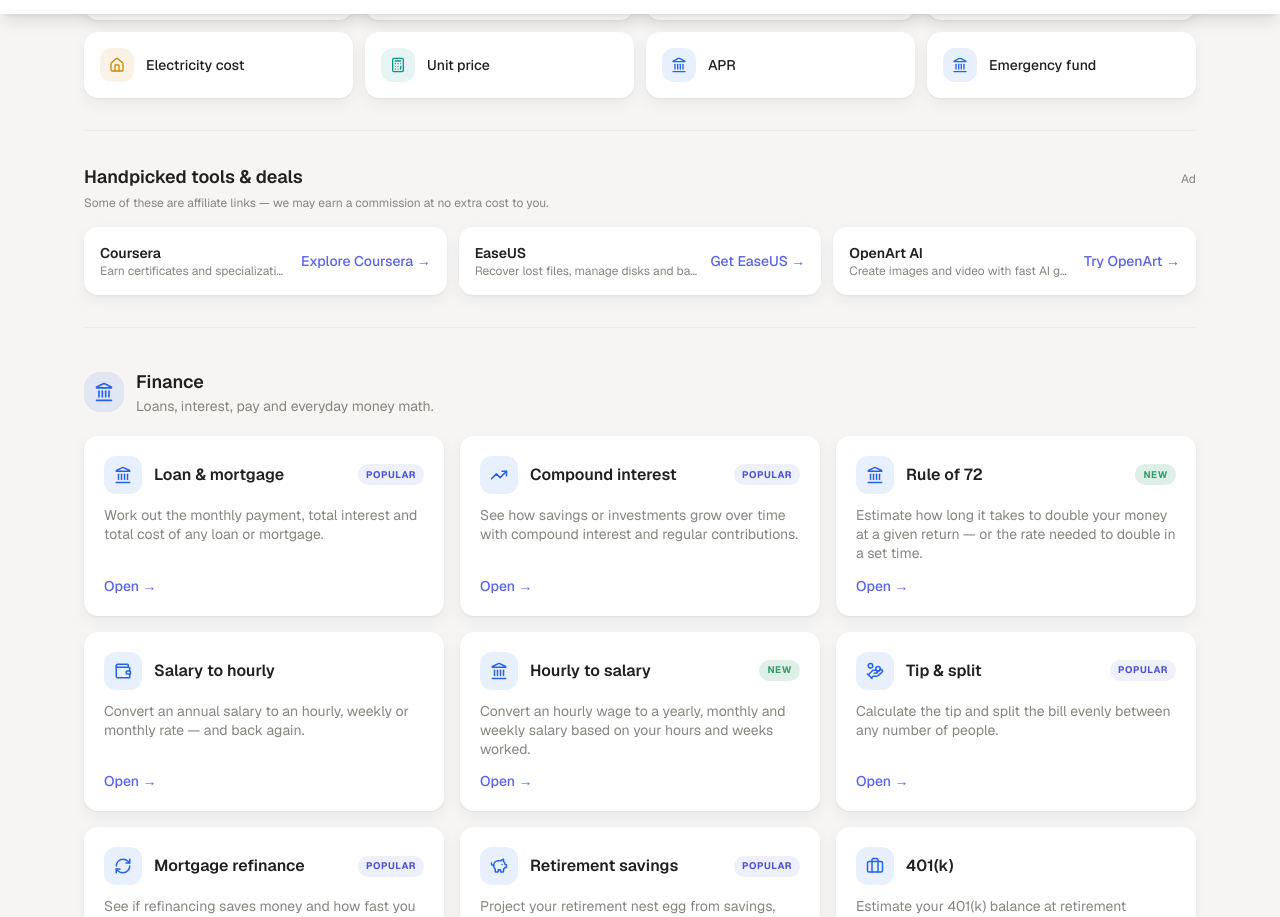
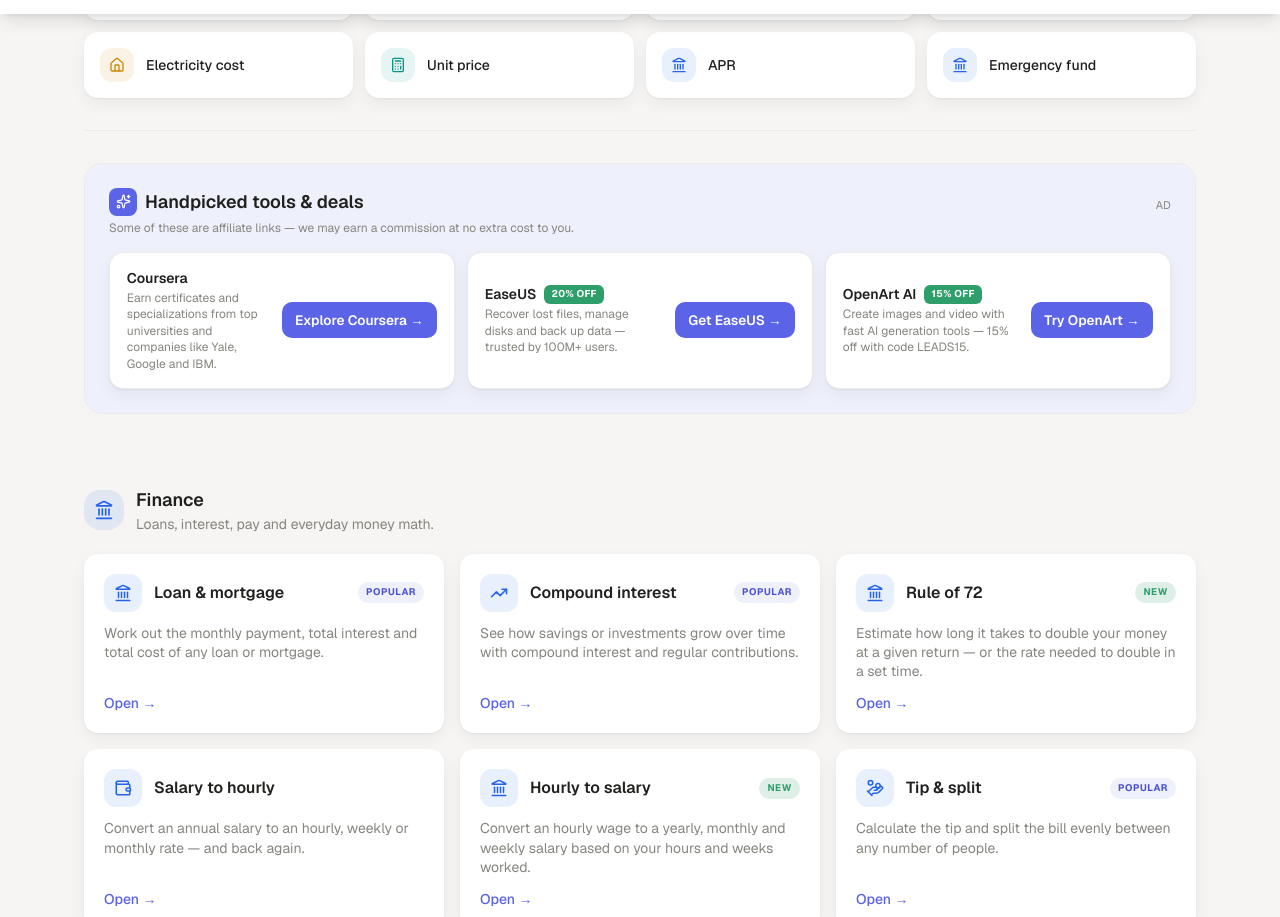
Before and after one commit to wmsangel/calclumen, a Next.js app: page /en in a window 1280 px wide. Shown: the part 786-1703 px from the top of the page. Built offline with nearby package versions, Linux system fonts and the light colour scheme; no server answers.

Commit message:
Redesign affiliate blocks: accent panel, cards, CTA buttons, promo badges

```diff
--- a/src/app/globals.css
+++ b/src/app/globals.css
@@ -140,6 +140,62 @@
 .btn-ghost:hover {
   border-color: var(--accent);
   color: var(--accent);
+}
+
+/* ── Affiliate / offer blocks ───────────────────────────────── */
+.offer-panel {
+  background: var(--accent-soft);
+  border: 1px solid var(--rule);
+  border-radius: 18px;
+  padding: 1.15rem;
+}
+@media (min-width: 640px) {
+  .offer-panel { padding: 1.5rem; }
+}
+.offer-card {
+  display: flex;
+  gap: 0.9rem;
+  align-items: center;
+  justify-content: space-between;
+  background: var(--paper-2);
+  border: 1px solid var(--rule);
+  border-radius: 14px;
+  padding: 0.95rem 1.05rem;
+  box-shadow: var(--shadow);
+  transition: transform 0.16s ease, box-shadow 0.16s ease, border-color 0.16s ease;
+}
+.offer-card:hover {
+  transform: translateY(-2px);
+  box-shadow: var(--shadow-lg);
+  border-color: var(--accent);
+}
+.offer-cta {
+  display: inline-flex;
+  align-items: center;
+  gap: 0.25rem;
+  flex: none;
+  background: var(--accent);
+  color: var(--on-accent);
+  border-radius: 10px;
+  padding: 0.5rem 0.85rem;
+  font-size: 0.85rem;
+  font-weight: 600;
+  white-space: nowrap;
+  transition: background 0.14s ease;
+}
+.offer-card:hover .offer-cta { background: var(--accent-2); }
+.offer-badge {
+  display: inline-flex;
+  align-items: center;
+  font-size: 0.62rem;
+  font-weight: 700;
+  letter-spacing: 0.03em;
+  text-transform: uppercase;
+  padding: 0.12rem 0.45rem;
+  border-radius: 6px;
+  background: var(--good);
+  color: #fff;
+  white-space: nowrap;
 }
 
 /* ── Chip / badge ───────────────────────────────────────────── */
--- a/src/components/affiliate-block.tsx
+++ b/src/components/affiliate-block.tsx
@@ -1,3 +1,4 @@
+import { Sparkles } from "lucide-react";
 import type { CalcDef } from "@/lib/calculators/registry";
 import { offersForCalc } from "@/lib/offers";
 
@@ -12,11 +13,18 @@
 
   return (
     <section className="mt-12">
-      <h2 className="text-xl font-semibold">{group.label}</h2>
+      <div className="offer-panel">
+        <div className="flex items-center gap-2">
+          <span className="grid place-items-center w-7 h-7 rounded-lg bg-[var(--accent)] text-[var(--on-accent)] shrink-0">
+            <Sparkles size={15} />
+          </span>
+          <h2 className="text-lg font-semibold">{group.label}</h2>
+        </div>
         <p className="mt-1 text-xs text-[var(--ink-soft)]">
-        Some of these are affiliate links — we may earn a commission at no extra
-        cost to you.
+          Some of these are affiliate links — we may earn a commission at no
+          extra cost to you.
         </p>
+
         <div className="mt-4 grid gap-3 sm:grid-cols-2">
           {group.offers.map((o) => (
             <a
@@ -24,19 +32,23 @@
               href={o.url}
               target="_blank"
               rel="sponsored nofollow noopener noreferrer"
-            className="card card-hover p-4 flex items-center justify-between gap-3"
+              className="offer-card"
             >
               <span className="min-w-0">
-              <span className="font-semibold text-sm block">{o.name}</span>
-              <span className="text-xs text-[var(--ink-soft)] block truncate">
+                <span className="flex items-center gap-2">
+                  <span className="font-semibold text-sm">{o.name}</span>
+                  {o.badge ? (
+                    <span className="offer-badge">{o.badge}</span>
+                  ) : null}
+                </span>
+                <span className="mt-0.5 block text-xs text-[var(--ink-soft)] leading-snug line-clamp-2">
                   {o.blurb}
                 </span>
               </span>
-            <span className="text-sm font-medium text-[var(--accent)] shrink-0">
-              {o.cta ?? "Visit"} →
-            </span>
+              <span className="offer-cta">{o.cta ?? "Visit"} →</span>
             </a>
           ))}
+        </div>
       </div>
     </section>
   );
--- a/src/components/home-offers.tsx
+++ b/src/components/home-offers.tsx
@@ -1,6 +1,7 @@
 "use client";
 
 import { useEffect, useState } from "react";
+import { Sparkles } from "lucide-react";
 import { HOME_FEATURED, HOME_OFFERS_LABEL } from "@/lib/offers";
 
 /**
@@ -24,35 +25,48 @@
   if (offers.length === 0) return null;
 
   return (
-    <section className="py-8 border-b border-[var(--rule)]">
-      <div className="flex items-baseline justify-between gap-3 mb-1">
+    <section className="py-8">
+      <div className="offer-panel">
+        <div className="flex items-baseline justify-between gap-3">
+          <div className="flex items-center gap-2">
+            <span className="grid place-items-center w-7 h-7 rounded-lg bg-[var(--accent)] text-[var(--on-accent)] shrink-0">
+              <Sparkles size={15} />
+            </span>
             <h2 className="text-lg font-semibold">{HOME_OFFERS_LABEL}</h2>
-        <span className="text-xs text-[var(--ink-soft)]">Ad</span>
           </div>
-      <p className="text-xs text-[var(--ink-soft)] mb-4">
-        Some of these are affiliate links — we may earn a commission at no extra
-        cost to you.
+          <span className="text-[11px] uppercase tracking-wide text-[var(--ink-soft)]">
+            Ad
+          </span>
+        </div>
+        <p className="mt-1 text-xs text-[var(--ink-soft)]">
+          Some of these are affiliate links — we may earn a commission at no
+          extra cost to you.
         </p>
-      <div className="grid gap-3 sm:grid-cols-2 lg:grid-cols-3">
+
+        <div className="mt-4 grid gap-3 sm:grid-cols-2 lg:grid-cols-3">
           {offers.map((o) => (
             <a
               key={o.id}
               href={o.url}
               target="_blank"
               rel="sponsored nofollow noopener noreferrer"
-            className="card card-hover p-4 flex items-center justify-between gap-3"
+              className="offer-card"
             >
               <span className="min-w-0">
-              <span className="font-semibold text-sm block">{o.name}</span>
-              <span className="text-xs text-[var(--ink-soft)] block truncate">
+                <span className="flex items-center gap-2">
+                  <span className="font-semibold text-sm">{o.name}</span>
+                  {o.badge ? (
+                    <span className="offer-badge">{o.badge}</span>
+                  ) : null}
+                </span>
+                <span className="mt-0.5 block text-xs text-[var(--ink-soft)] leading-snug line-clamp-2">
                   {o.blurb}
                 </span>
               </span>
-            <span className="text-sm font-medium text-[var(--accent)] shrink-0">
-              {o.cta ?? "Visit"} →
-            </span>
+              <span className="offer-cta">{o.cta ?? "Visit"} →</span>
             </a>
           ))}
+        </div>
       </div>
     </section>
   );
--- a/src/lib/offers.ts
+++ b/src/lib/offers.ts
@@ -16,6 +16,8 @@
   blurb: string;
   url: string;
   cta?: string;
+  /** optional promo/deal pill, e.g. "15% OFF" */
+  badge?: string;
 }
 
 export interface OfferGroup {
@@ -97,6 +99,7 @@
     "Create images and video with fast AI generation tools — 15% off with code LEADS15.",
   url: "https://io0.xyz/6a885e9645132",
   cta: "Try OpenArt",
+  badge: "15% OFF",
 };
 const EASEUS: Offer = {
   id: "easeus",
@@ -105,6 +108,7 @@
     "Recover lost files, manage disks and back up data — trusted by 100M+ users.",
   url: "https://i0x.xyz/6a885f89c22cd",
   cta: "Get EaseUS",
+  badge: "20% OFF",
 };
 
 const BUSINESS: OfferGroup = {
```
Lines whose indentation alone changed are shown as unchanged.
